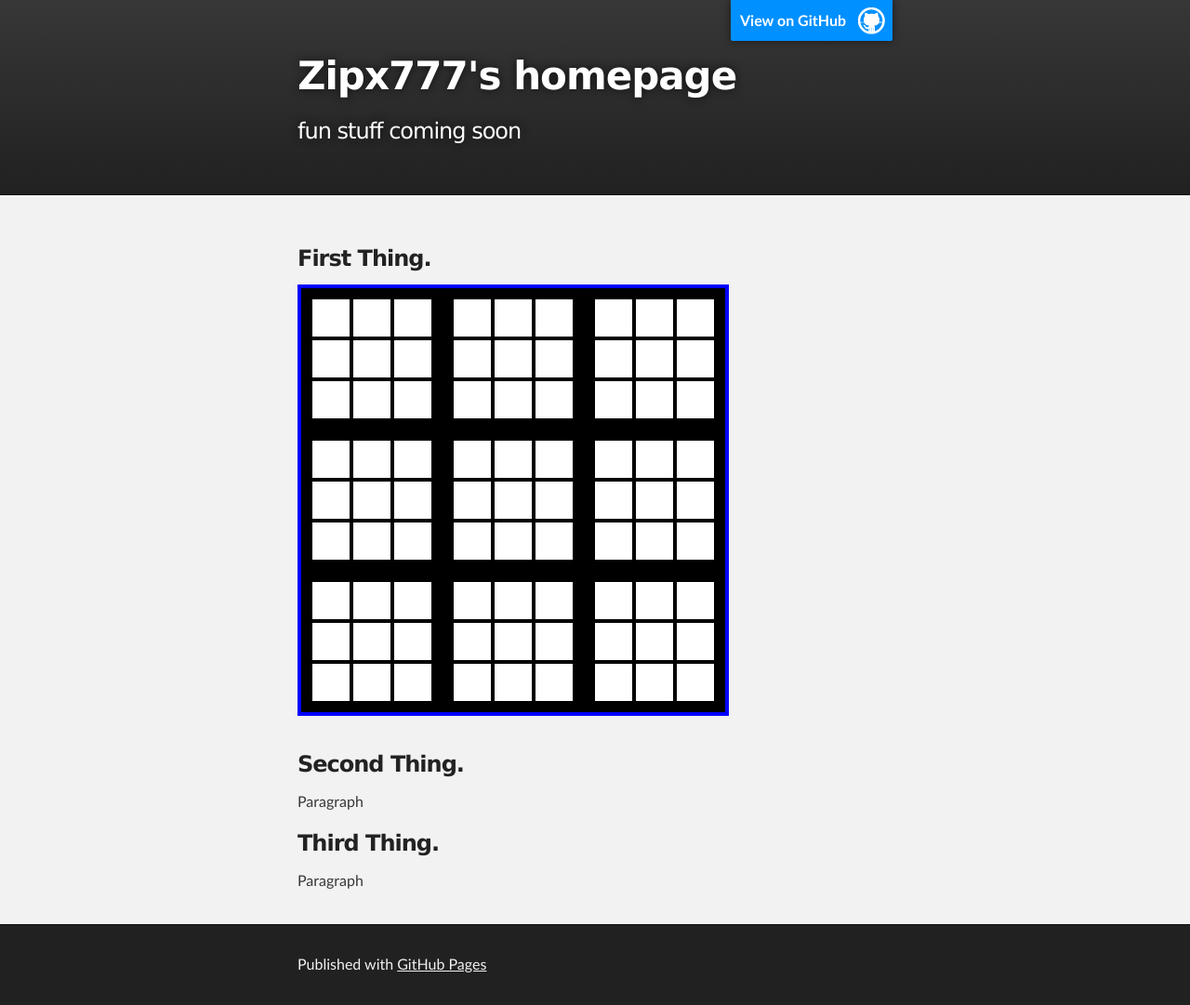
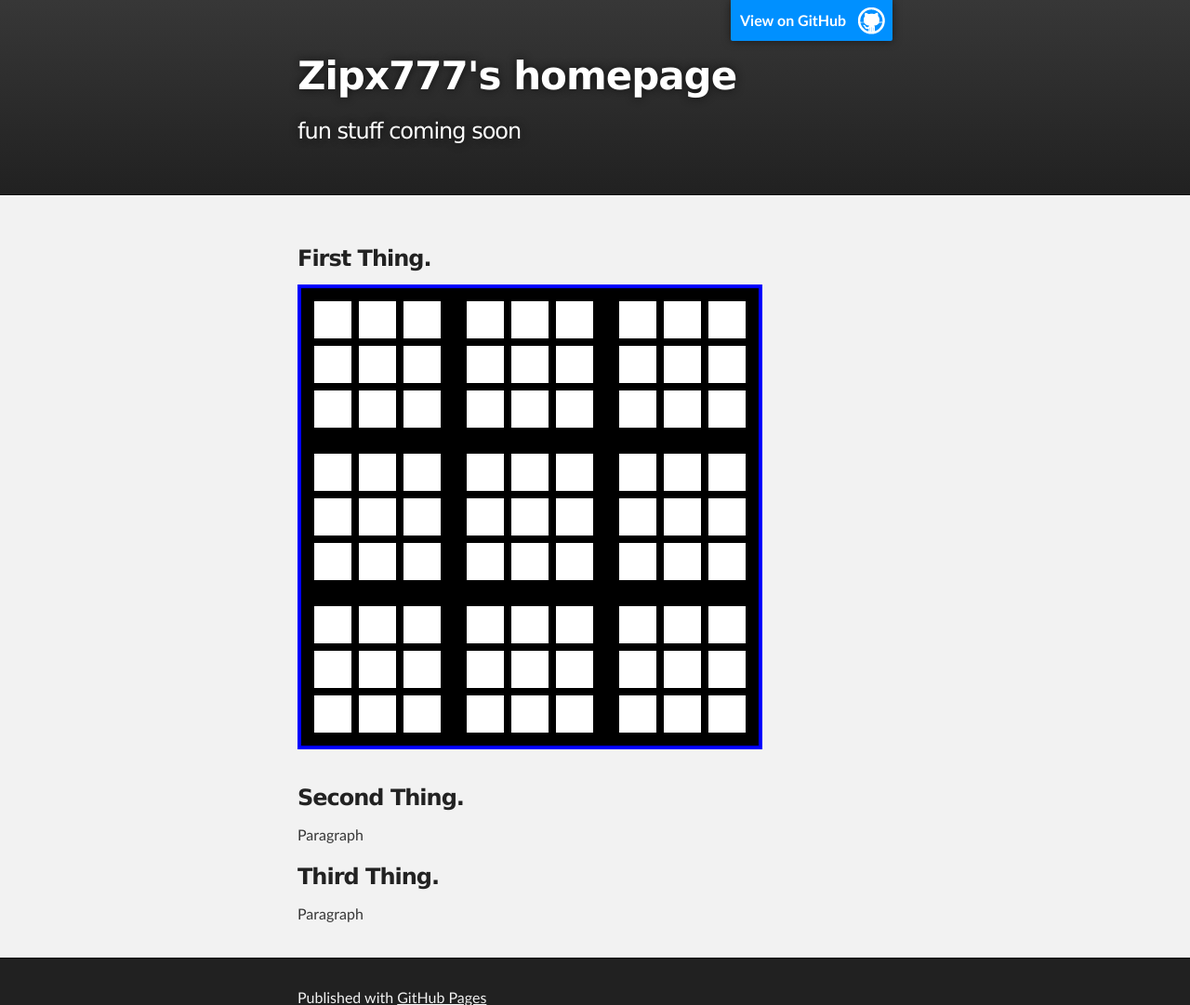
Before and after one commit to Zipx777/Zipx777.github.io, a PHP site: page / in a window 1280 px wide. Shown: the top 1081 px of the page at 93% size. Run offline with PHP 8.4, Linux system fonts and the light colour scheme; some libraries are stand-ins or nearby versions.

Commit message:
more sizing

```diff
--- a/stylesheets/stylesheet.css
+++ b/stylesheets/stylesheet.css
@@ -425,8 +425,8 @@ Small Device Styles
 }
 
 .board {
-  width: 456px;
-  height: 456px;
+  width: 492px;
+  height: 492px;
   background-color: black;
   border: 4px solid blue;
 }
@@ -441,7 +441,7 @@ Small Device Styles
   height: 40px; /*don't forget to change line-height lower down to match this*/
   float: left;
   background-color: white;
-  border: 2px solid black;
+  border: 4px solid black;
 
   text-align: center;
   line-height: 40px; /*needs to change if the height of this class ever changes*/
```
